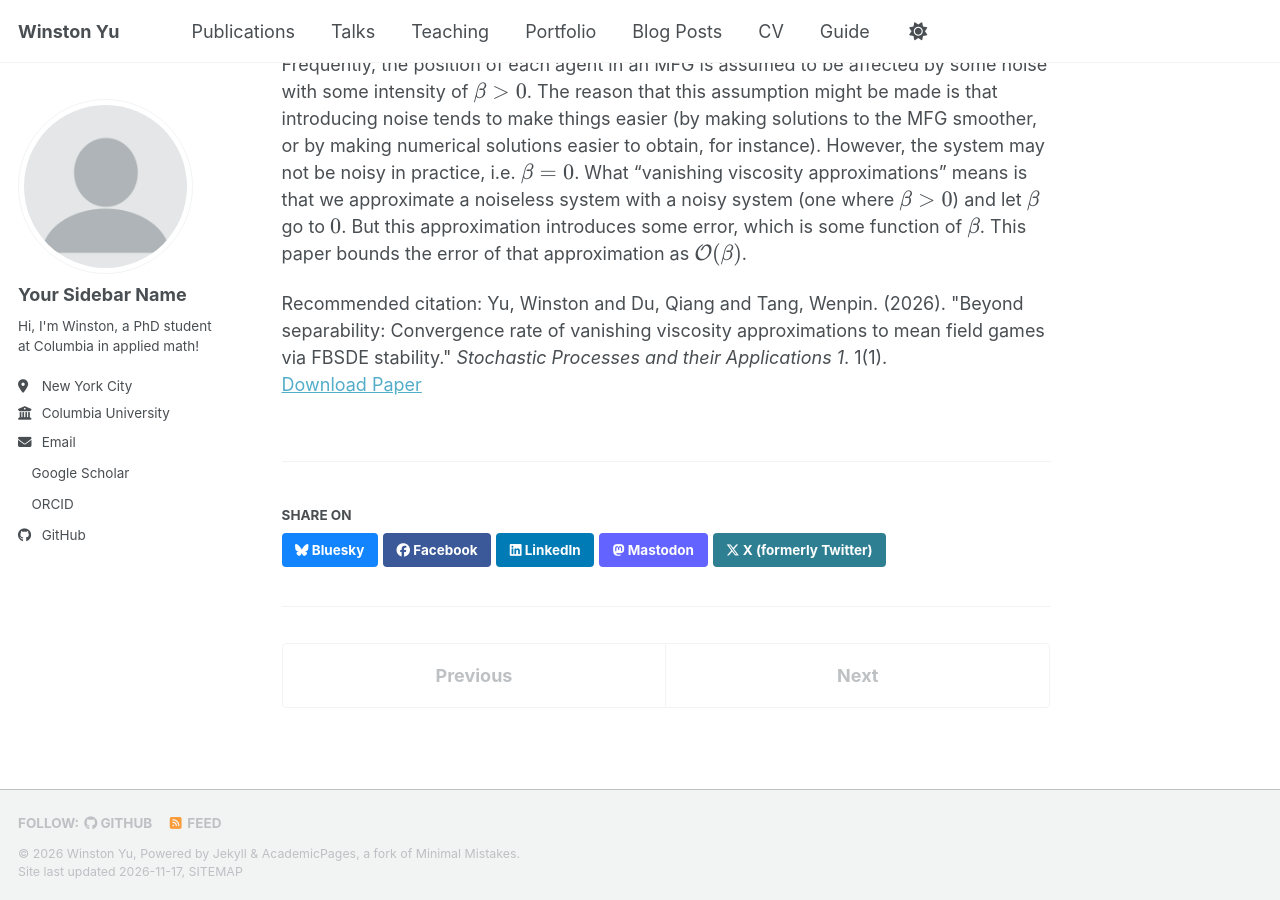
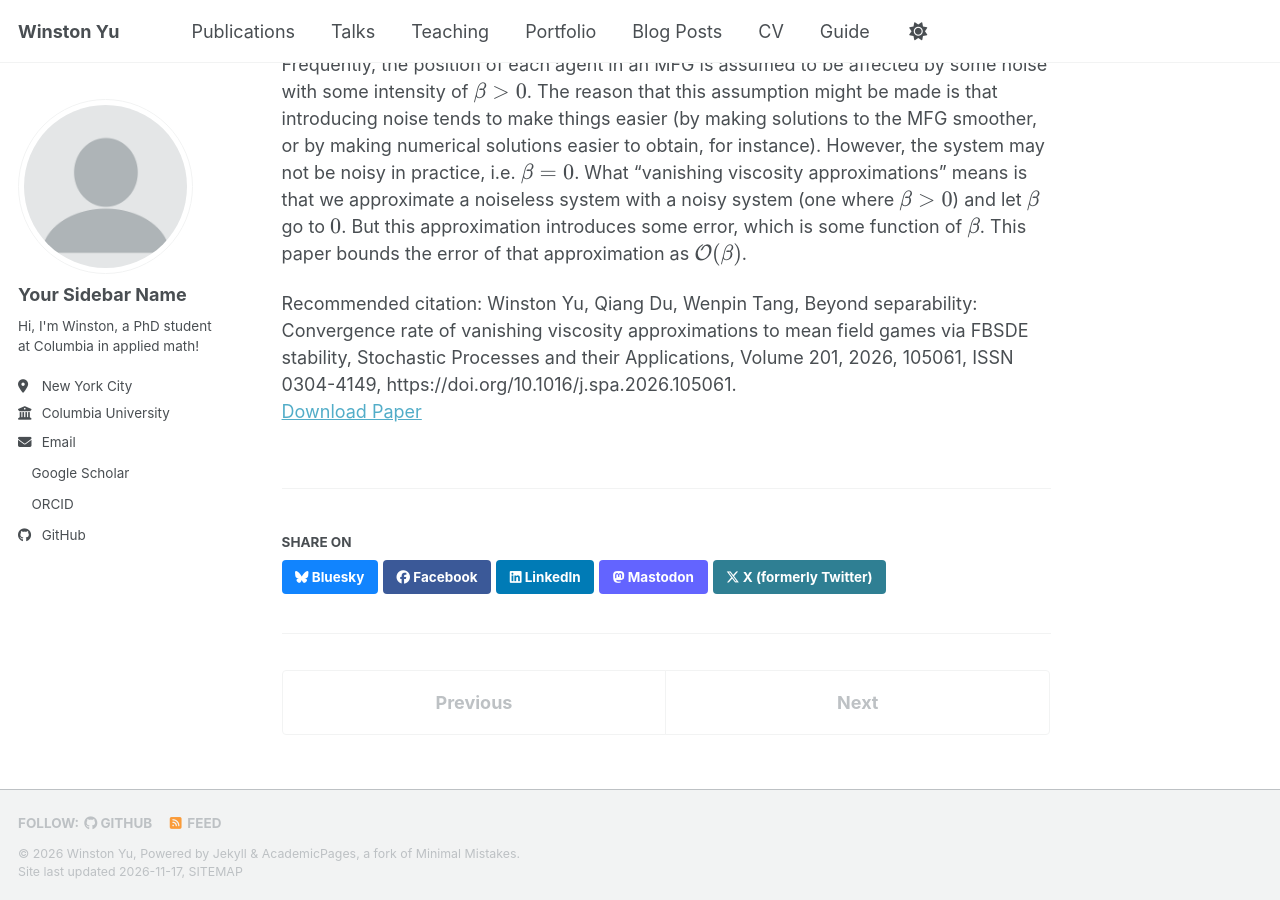
Before and after one commit to twelve-month-winter/twelve-month-winter, a Jekyll site: the page built from _publications/2009-10-01-paper-title-number-1.md, in a window 1280 px wide and 900 px high, scrolled down 572 px. Built offline with Jekyll 4.4.1, drawn with Linux system fonts in a browser that asks for light colours; a script bundle is joined from its source files by our own code; a style sheet for code colours, icons or effects is not loaded.

Commit message:
Revise citation format in publication metadata
Updated citation format to include additional details such as volume, year, and DOI link.

```diff
--- a/_publications/2009-10-01-paper-title-number-1.md
+++ b/_publications/2009-10-01-paper-title-number-1.md
@@ -7,7 +7,14 @@ excerpt: 'This paper is about vanishing viscosity approximations to the system o
 date: November 2026
 venue: 'Stochastic Processes and their Applications'
 paperurl: 'https://www.sciencedirect.com/science/article/abs/pii/S0304414926001936'
-citation: 'Yu, Winston and Du, Qiang and Tang, Wenpin. (2026). &quot;Beyond separability: Convergence rate of vanishing viscosity approximations to mean field games via FBSDE stability.&quot; <i>Stochastic Processes and their Applications 1</i>. 1(1).'
+citation: 'Winston Yu, Qiang Du, Wenpin Tang,
+Beyond separability: Convergence rate of vanishing viscosity approximations to mean field games via FBSDE stability,
+Stochastic Processes and their Applications,
+Volume 201,
+2026,
+105061,
+ISSN 0304-4149,
+https://doi.org/10.1016/j.spa.2026.105061.'
 ---
 To give an informal overview: a mean field game (MFG) is a model for how a very large number of indistinguishable agents interact, when each agent is trying to minimize the amount of cost it incurs. An agent's cost often depends on both the action that the agent takes at some state and where all the other agents are (i.e. the distribution of agents). A solution to a MFG is a Nash equilibrium: one where no agent can do better by changing its action, given what all the other agents are doing.
 
```
